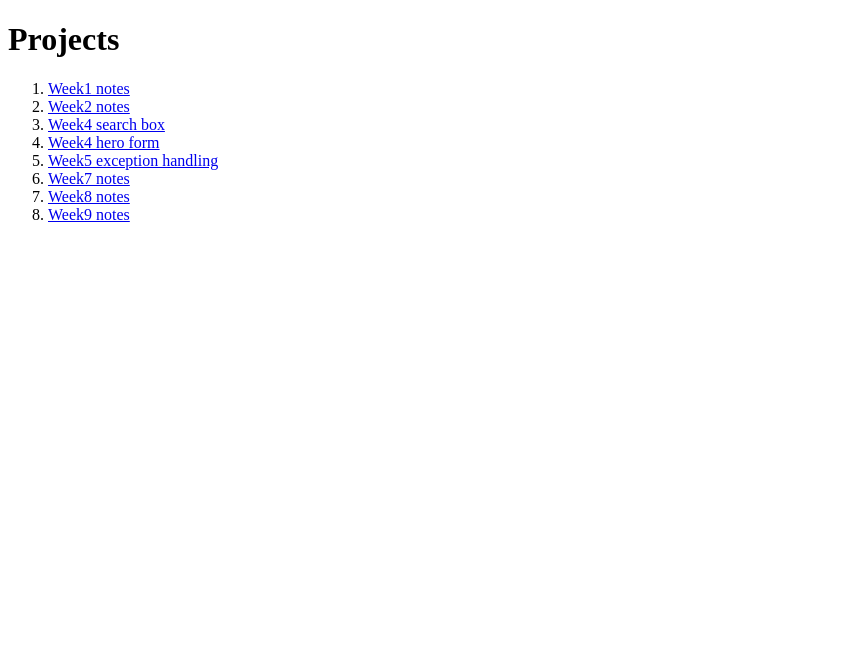
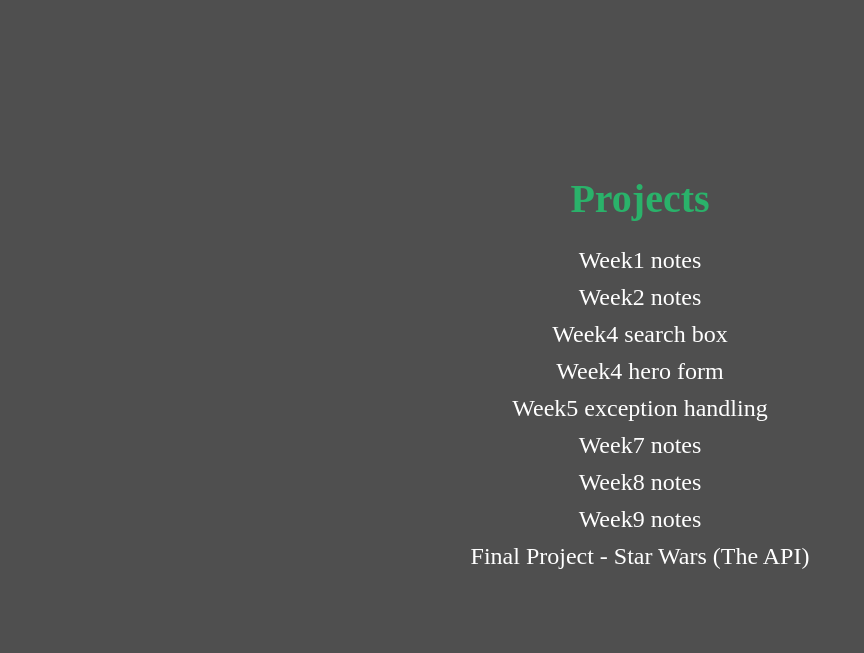
Before and after one commit to dmyers6978/wdd330, a plain HTML site: page index.html in a window 1280 px wide. Shown: the whole page, without its empty margins (0-864 px from the left). Drawn offline with Linux system fonts and the light colour scheme.

Commit message:
portfolio

```diff
--- a/index.html
+++ b/index.html
@@ -4,11 +4,14 @@
   <meta charset="utf-8">
   <title>WDD330 Portfolio</title>
   <meta name="viewport" content="width=device-width, initial-scale=1">
+  <link rel="stylesheet" href="./style/main.css" type="text/css">
 </head>
 <body>
-  <h1>Projects</h1>
-  <ol id='main'>
-  </ol>
+  <main>
+    <h1>Projects</h1>
+    <ol id='main'>
+    </ol>
+  </main>
 </body>
 <script src="./js/main.js"></script>
 </html>
--- a/js/main.js
+++ b/js/main.js
@@ -31,6 +31,10 @@
     {
       text: "Week9 notes",
       href: "week9/index.html"
+    },
+    {
+      text: "Final Project - Star Wars (The API)",
+      href: "project/index.html"
     }
   ]
 
--- /dev/null
+++ b/style/main.css
@@ -0,0 +1,52 @@
+*{
+    margin: 10px auto;
+    text-align: center;
+    box-sizing: border-box;
+    padding: 0;
+}
+
+html, body{
+    margin: 0 auto;
+    width: 100%;
+    background-color: rgb(79,79,79);
+    height: 100vh;
+}
+
+body{
+    display: flex;
+    justify-content: center;
+    align-content: center;
+}
+
+main{
+    margin: auto;
+    height: 500px;
+}
+
+main ol li{
+    list-style-type: none;
+    transition: .3s;
+    width: 400px;
+    border-radius: 3px;
+}
+
+main ol li a{
+    color: white;
+    text-decoration: none;
+    font-size: 1.5em;
+    transition: .3s;
+}
+
+main ol li:hover{
+    background-color: #2AB26A;
+}
+
+main ol li:hover a{
+    color: black;
+}
+
+main h1{
+    font-size: 2.5em;
+    margin: 25px auto;
+    color: #2AB26A
+}
```
